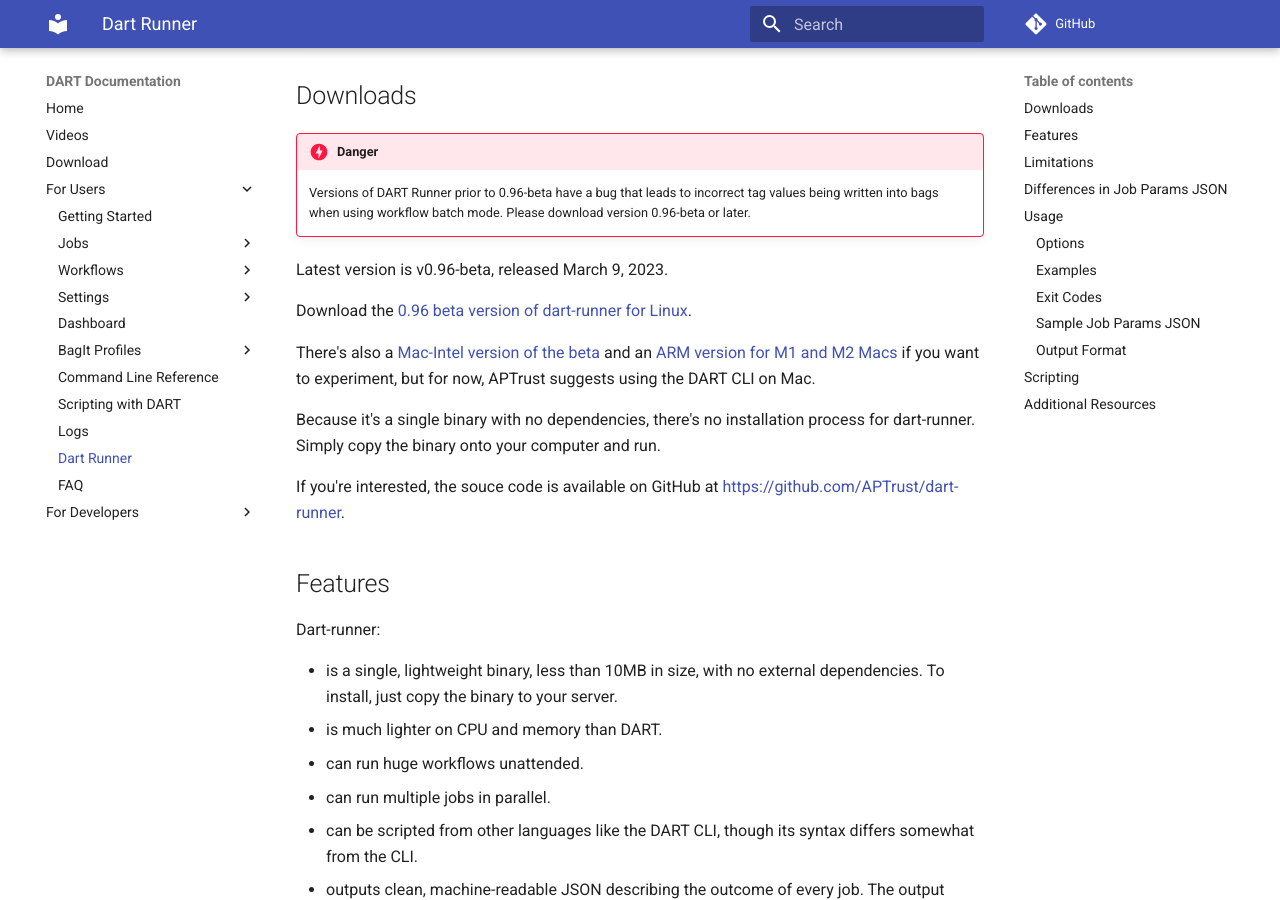
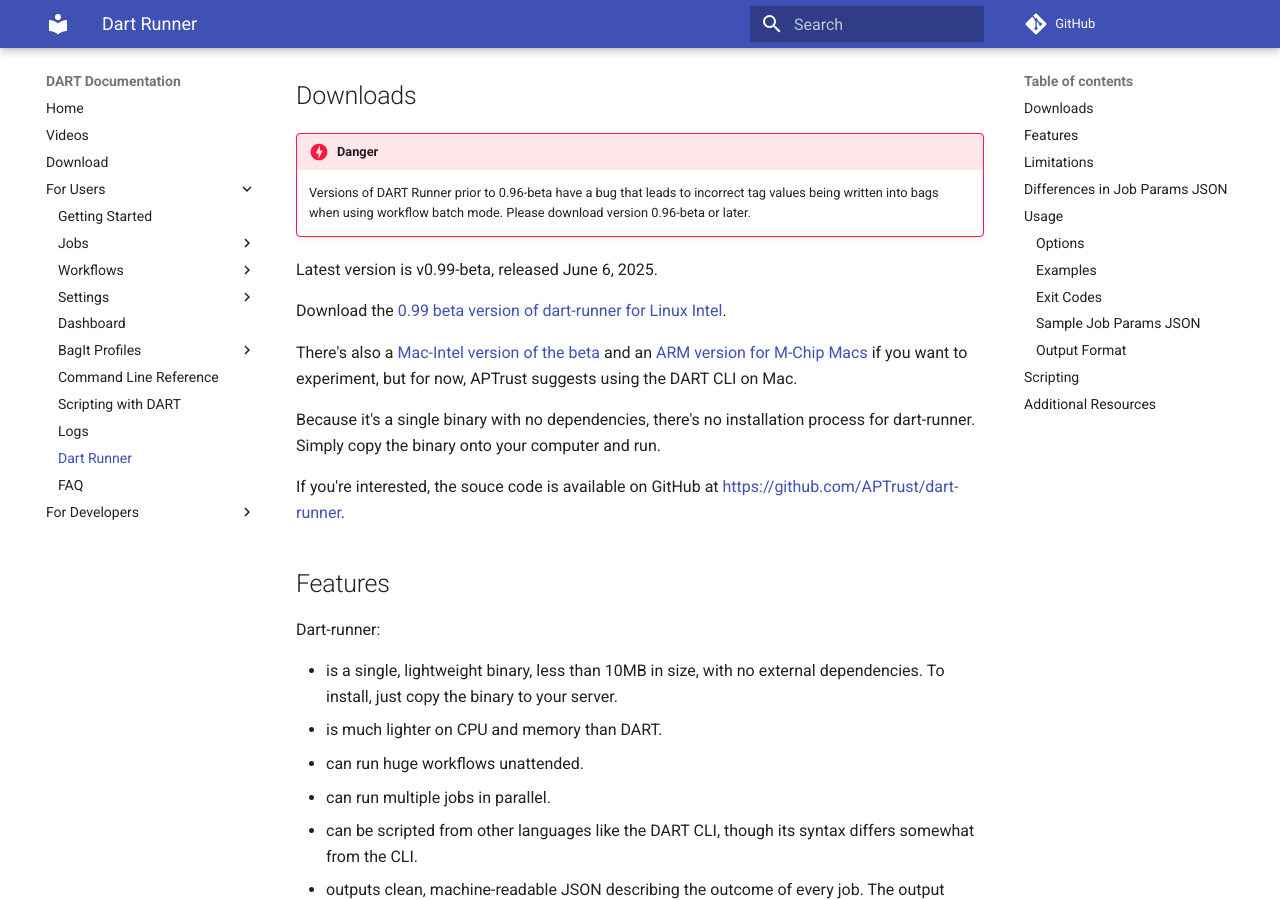
Before and after one commit to APTrust/dart-docs, an MkDocs documentation site: the page built from docs/users/dart_runner.md, in a window 1280 px wide and 900 px high, scrolled down 709 px. Built offline with MkDocs 1.6.1 and Material for MkDocs 9.7.7, drawn with Linux system fonts in a browser that asks for light colours; comment, search, counter and statistics services are not loaded.

Commit message:
Updated dart-runner release and links to v0.99-beta. https://trello.com/c/oHJc6mZ4

```diff
--- a/docs/users/dart_runner.md
+++ b/docs/users/dart_runner.md
@@ -23,11 +23,11 @@
     to incorrect tag values being written into bags when using
     workflow batch mode. Please download version 0.96-beta or later.
 
-Latest version is v0.96-beta, released March 9, 2023.
+Latest version is v0.99-beta, released June 6, 2025.
 
-Download the [0.96 beta version of dart-runner for Linux](https://s3.amazonaws.com/aptrust.public.download/dart-runner/v0.96-beta/linux-x64/dart-runner).
+Download the [0.99 beta version of dart-runner for Linux Intel](https://s3.us-east-1.amazonaws.com/aptrust.public.download/dart-runner/v0.99-beta/linux/amd64/dart-runner).
 
-There's also a [Mac-Intel version of the beta](https://s3.amazonaws.com/aptrust.public.download/dart-runner/v0.96-beta/mac-x64/dart-runner) and an [ARM version for M1 and M2 Macs](https://s3.amazonaws.com/aptrust.public.download/dart-runner/v0.96-beta/mac-arm64/dart-runner) if you want to experiment, but for now, APTrust suggests using the DART CLI on Mac.
+There's also a [Mac-Intel version of the beta](https://s3.us-east-1.amazonaws.com/aptrust.public.download/dart-runner/v0.99-beta/mac/amd64/dart-runner) and an [ARM version for M-Chip Macs](https://s3.us-east-1.amazonaws.com/aptrust.public.download/dart-runner/v0.99-beta/mac/arm64/dart-runner) if you want to experiment, but for now, APTrust suggests using the DART CLI on Mac.
 
 Because it's a single binary with no dependencies, there's no installation process for dart-runner. Simply copy the binary onto your computer and run.
 
```
